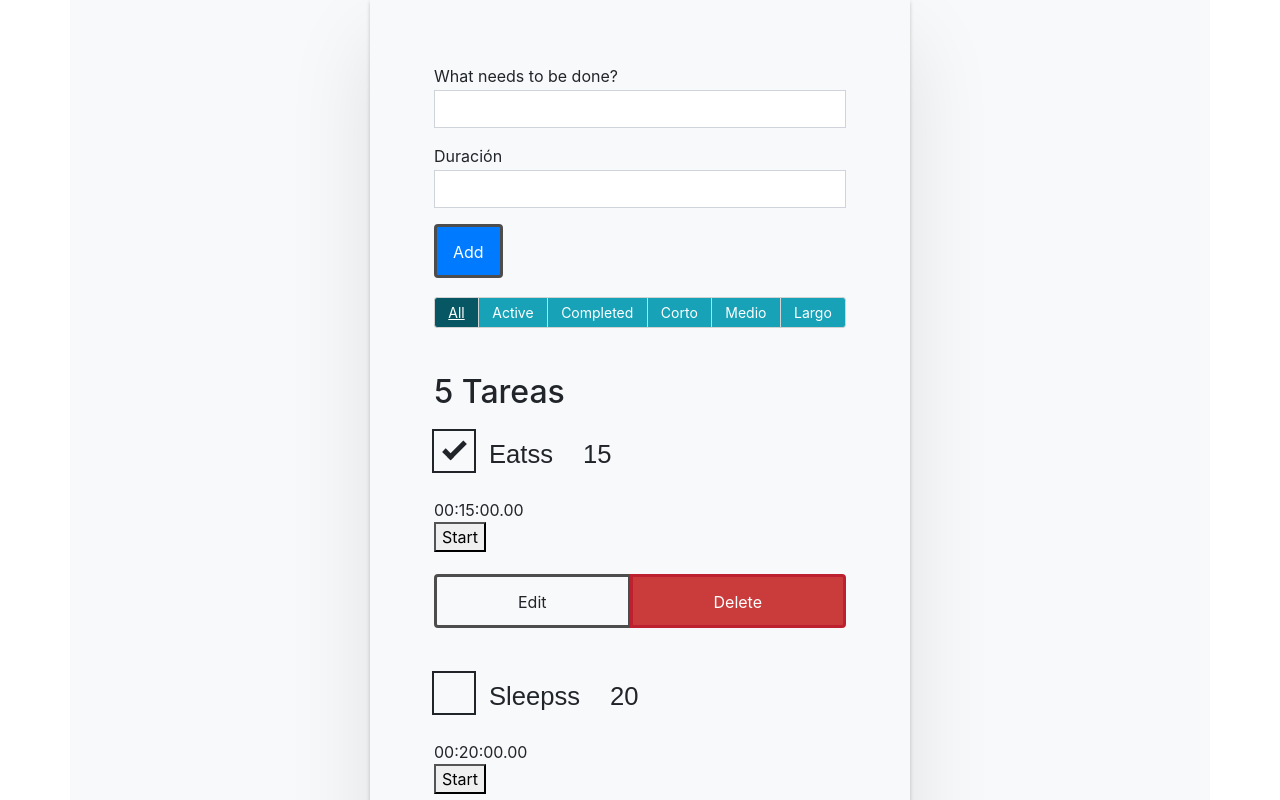
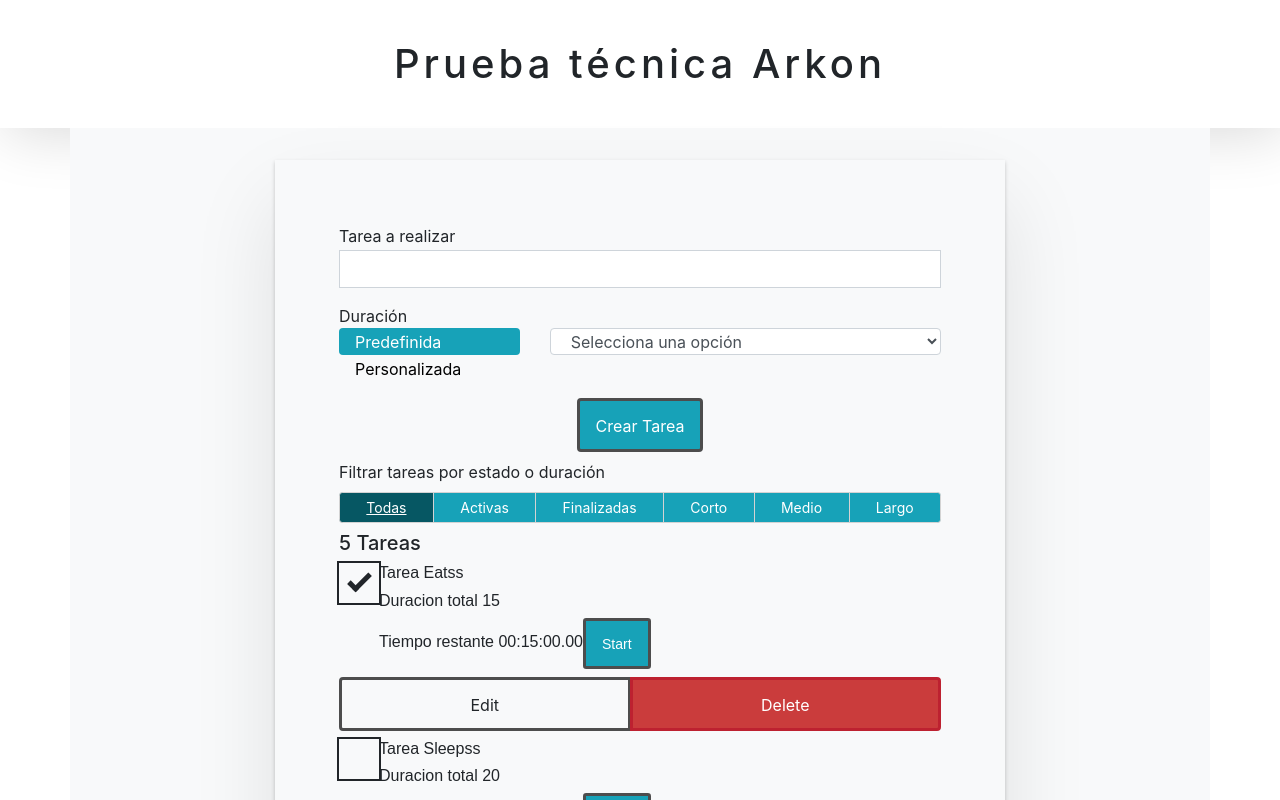
Before and after one commit to MILKTON/productivity-app, a React (Create React App) app: page / in a window 1280 px wide. Shown: the top 800 px of the page. Built offline with nearby package versions, Linux system fonts and the light colour scheme; the HTML template or start-up script is replaced by a standard one.

Commit message:
Adding styles to components

```diff
--- a/package.json
+++ b/package.json
@@ -11,6 +11,7 @@
     "react-bootstrap": "^1.4.0",
     "react-dom": "^17.0.1",
     "react-scripts": "4.0.1",
+    "react-toastify": "^6.2.0",
     "web-vitals": "^0.2.4"
   },
   "scripts": {
--- a/src/App.js
+++ b/src/App.js
@@ -1,5 +1,6 @@
 import Container from 'react-bootstrap/Container';
 import Todos from "./components/Todo/Todos";
+import Header from './components/Header';
 import Row from 'react-bootstrap/Row';
 import Col from 'react-bootstrap/Col';
 import './index.css';
@@ -13,13 +14,16 @@ const DATA = [
 ];
 function App() {
   return (
+    <div>
+    <Header />
     <Container>
       <Row className="bg-light">
-        <Col sm={12} md={{ span: 6, offset: 3 }}>
+        <Col sm={12} md={{ span: 8, offset: 2 }}>
           <Todos tasks={DATA} />
         </Col>
       </Row>
     </Container>
+    </div>
   );
 }
 
--- /dev/null
+++ b/src/components/Header/index.js
@@ -0,0 +1,11 @@
+import React from 'react';
+
+const Header = () => {
+    return (
+        <header>
+            <h1>Prueba técnica Arkon</h1>
+        </header>
+    );
+}
+
+export default Header;
--- a/src/components/Stopwatch/Button.js
+++ b/src/components/Stopwatch/Button.js
@@ -2,10 +2,10 @@ import React from "react";
 
 function Button({ startTimer, status, stopTimer, resetTimer, resumeTimer }) {
   return (
-    <div>
+    <>
       {status === 0 ? (
         <button
-          className="stopwatch-btn stopwatch-btn-gre"
+          className="btn btn-info btn-sm"
           onClick={startTimer}
         >
           Start
@@ -15,55 +15,55 @@ function Button({ startTimer, status, stopTimer, resetTimer, resumeTimer }) {
       )}
 
       {status === 1 ? (
-        <div>
+        <>
           <button
-            className="stopwatch-btn stopwatch-btn-red"
+            className="btn btn-info btn-sm"
             onClick={stopTimer}
           >
             Stop
           </button>
 
           <button
-            className="stopwatch-btn stopwatch-btn-yel"
+            className="btn btn-info btn-sm"
             onClick={resetTimer}
           >
             Reset
           </button>
-        </div>
+        </>
       ) : (
         ""
       )}
 
       {status === 2 ? (
-        <div>
+        <>
           <button
-            className="stopwatch-btn stopwatch-btn-gre"
+            className="btn btn-info btn-sm btn btn-info btn-sm-gre"
             onClick={resumeTimer}
           >
             Resume
           </button>
 
           <button
-            className="stopwatch-btn stopwatch-btn-yel"
+            className="btn btn-info btn-sm btn btn-info btn-sm-yel"
             onClick={resetTimer}
           >
             Reset
           </button>
-        </div>
+        </>
       ) : (
         ""
       )}
 
        {status === 3 ? (
-        <div>
+        <>
 
             Timer finalizado
 
-        </div>
+        </>
       ) : (
         ""
       )}
-    </div>
+    </>
   );
 }
 
--- a/src/components/Stopwatch/Display.js
+++ b/src/components/Stopwatch/Display.js
@@ -3,9 +3,9 @@ import React from "react";
 function Display({ time }) {
   const addZero = n => n < 10 ? "0" +  n : n;
   return (
-    <div>
+    <span className="h6">
       {addZero(time.h)}:{addZero(time.m)}:{addZero(time.s)}.{addZero(time.ms)}
-    </div>
+    </span>
   );
 }
 
--- a/src/components/Stopwatch/Stopwatch.js
+++ b/src/components/Stopwatch/Stopwatch.js
@@ -61,9 +61,7 @@ const App = (props) => {
   };
 
   return (
-    <div>
-      <div>
-        <div>
+    <span>
       <Display time={time} />
       <Button
         startTimer={startTimer}
@@ -72,9 +70,7 @@ const App = (props) => {
         resumeTimer={resumeTimer}
         status={status}
       />
-        </div>
-      </div>
-    </div>
+    </span>
   );
 };
 
--- a/src/components/Todo/Form.js
+++ b/src/components/Todo/Form.js
@@ -1,5 +1,12 @@
 import React, { useState } from "react";
 import Button from 'react-bootstrap/Button';
+import Tabs from 'react-bootstrap/Tabs'
+import Row from 'react-bootstrap/Row';
+import Col from 'react-bootstrap/Col';
+import Tab from 'react-bootstrap/Tab'
+import Nav from 'react-bootstrap/Nav'
+import { ToastContainer, toast } from 'react-toastify';
+import 'react-toastify/dist/ReactToastify.css';
 
 function Form(props) {
   const [name, setName] = useState("");
@@ -7,14 +14,45 @@ function Form(props) {
 
   function handleSubmit(e) {
     e.preventDefault();
+    if(name === "" || seconds === "")
+    {
+      toast.error("Debes rellenar todos los campos");
+    }
+    else
+    {
       props.addTask(name,seconds);
+      toast.success("Nueva tarea añadida exitosamente!");
       setName("");
       setSeconds("");
     }
+  }
+
+  function handleChange(e) {
+    if(e.target.value === "" || (e.target.value >= 0 && e.target.value <= 120))
+    {
+      setSeconds(e.target.value);
+    }
+    else
+    {
+      toast.error("No puedes ingresar tareas de mas de 120 minutos 😥");
+    }
+  }
+
   return (
     <form onSubmit={handleSubmit}>
+      <ToastContainer
+        position="top-center"
+        autoClose={5000}
+        hideProgressBar={false}
+        newestOnTop={false}
+        closeOnClick
+        rtl={false}
+        pauseOnFocusLoss
+        draggable
+        pauseOnHover
+      />
       <div className="form-group">
-        <label for="new-todo-input">What needs to be done?</label>
+        <label htmlFor="new-todo-input">Tarea a realizar</label>
         <input
           type="text"
           id="new-todo-input"
@@ -26,20 +64,54 @@ function Form(props) {
         />
       </div>
       <div className="form-group">
-        <label for="new-todo-duration">Duración</label>
+      <label htmlFor="tabs">Duración</label>
+      <Tab.Container id="tabs" defaultActiveKey="first" transition={false}>
+        <Row>
+          <Col xs={12} lg={4}>
+            <Nav variant="pills" className="flex-column">
+              <Nav.Item>
+                <Nav.Link eventKey="first">Predefinida</Nav.Link>
+              </Nav.Item>
+              <Nav.Item>
+                <Nav.Link eventKey="second">Personalizada</Nav.Link>
+              </Nav.Item>
+            </Nav>
+          </Col>
+          <Col xs={12} lg={8}>
+            <Tab.Content>
+              <Tab.Pane eventKey="first">
+                <div className="form-group">
+                  <select className="form-control formControlSelect" onChange={handleChange}>
+                    <option readOnly>Selecciona una opción</option>
+                    <option value="30">Corto (30 minutos)</option>
+                    <option value="45">Medio (45 minutos)</option>
+                    <option value="60">Largo (60 minutos)</option>
+                  </select>
+                </div>
+              </Tab.Pane>
+              <Tab.Pane eventKey="second">
+                  <label htmlFor="new-todo-duration"> {'\u00A0'}</label>
                   <input
                     type="text"
                     id="new-todo-duration"
-          className="form-control"
+                    className="form-control formControlSelect"
                     name="text"
                     autoComplete="off"
                     value={seconds}
-          onChange={(e) => setSeconds(e.target.value)}
+                    placeholder="Total minutos"
+                    onChange={handleChange}
                   />
+              </Tab.Pane>
+            </Tab.Content>
+          </Col>
+        </Row>
+      </Tab.Container>
       </div>
-      <Button variant="primary" type="submit">
-        Add
+      <div className="col text-center">
+        <Button variant="info" type="submit">
+          Crear tarea
         </Button>
+      </div>
     </form>
   );
 }
--- a/src/components/Todo/Todo.js
+++ b/src/components/Todo/Todo.js
@@ -42,20 +42,20 @@ const editingTemplate = (
 const viewTemplate = (
   <div className="stack-small">
     <div className="c-cb">
+
+    <h6>Tarea {props.name}</h6>
+    <h6>Duracion total {props.seconds}</h6>
+    <span className="h6">Tiempo restante</span> <Stopwatch h={0} m={props.seconds} s={0}/>
+
         <input
-
-          type="checkbox"id={props.id}
+          type="checkbox" id={props.id}
           defaultChecked={props.completed}
           onChange={() => props.toggleTaskCompleted(props.id)}
         />
-        <label className="todo-label" htmlFor={props.id}>
-          {props.name}
-        </label>
-        <label className="todo-label">
-          {props.seconds}
+
+        <label >
         </label>
       </div>
-      <Stopwatch h={0} m={props.seconds} s={0}/>
       <div className="btn-group">
         <button type="button" className="btn" onClick={() => setEditing(true)}>
           Edit <span className="visually-hidden">{props.name}</span>
--- a/src/components/Todo/Todos.js
+++ b/src/components/Todo/Todos.js
@@ -7,14 +7,14 @@ import ButtonGroup from 'react-bootstrap/ButtonGroup';
 
 function Todos(props) {
 const [tasks, setTasks] = useState(props.tasks);
-const [filter, setFilter] = useState('All');
+const [filter, setFilter] = useState('Todas');
 const FILTER_MAP = {
-  All: () => true,
-  Active: task => !task.completed,
-  Completed: task => task.completed,
-  Corto: task => task.seconds <=30,
-  Medio: task => task.seconds > 30 && task.seconds <= 60,
-  Largo: task => task.seconds > 60,
+  Todas: () => true,
+  Activas: task => !task.completed,
+  Finalizadas: task => task.completed,
+  Corto: task => (task.seconds <=30 && !task.completed),
+  Medio: task => (task.seconds > 30 && task.seconds <= 60 && !task.completed),
+  Largo: task => (task.seconds > 60 && !task.completed),
 };
 const FILTER_NAMES = Object.keys(FILTER_MAP);
 
@@ -82,12 +82,13 @@ const headingText = `${taskList.length} ${tasksNoun}`;
   return (
     <div className="todoapp stack-large">
       <Form addTask={addTask} />
-      <div className="filters btn-group stack-exception">
+      <label htmlFor="button-group">Filtrar tareas por estado o duración</label>
+      <div className="filters btn-group stack-exception" id="button-group">
         <ButtonGroup size="sm">
           {filterList}
         </ButtonGroup>
       </div>
-      <h2 id="list-heading">{headingText}</h2>
+      <h5>{headingText}</h5>
       <ul
         role="list"
         className="todo-list stack-large stack-exception"
--- a/src/index.css
+++ b/src/index.css
@@ -96,23 +96,22 @@ input[type="text"] {
 .stack-small > * + * {
   margin-top: 1.25rem;
 }
-.stack-large > * + * {
-  margin-top: 2.5rem;
-}
+
 @media screen and (min-width: 550px) {
   .stack-small > * + * {
-    margin-top: 1.4rem;
+    margin-top: 0.5rem;
   }
   .stack-large > * + * {
-    margin-top: 2.8rem;
+    margin-top: 0.5rem;
   }
 }
 .stack-exception {
-  margin-top: 1.2rem;
+  margin-top: 0.5rem;
 }
 /* END GLOBAL STYLES */
 .todoapp {
   margin-bottom: 4rem;
+  margin-top: 2rem;
   padding: 2rem;
   position: relative;
   box-shadow: 0 2px 4px 0 rgba(0, 0, 0, 0.2), 0 2.5rem 5rem 0 rgba(0, 0, 0, 0.1);
@@ -194,7 +193,6 @@ input[type="text"] {
   font-family: Arial, sans-serif;
   -webkit-font-smoothing: antialiased;
   font-weight: 400;
-  font-size: 1.6rem;
   line-height: 1.25;
   display: block;
   position: relative;
@@ -266,3 +264,58 @@ label {
 .form-group > input[type="text"] {
   margin-top: 2px !important;
 }
+
+.nav-link {
+  padding: 0.1rem 1rem !important;
+}
+
+@media screen and (max-width: 550px) {
+  .btn-group {
+    -ms-flex-direction: column;
+    flex-direction: column;
+    -ms-flex-align: start;
+    align-items: flex-start;
+    -ms-flex-pack: center;
+    justify-content: center;
+      position: relative;
+    display: -ms-inline-flexbox;
+    display: inline-flex;
+    vertical-align: middle;
+    margin-bottom: 0.5em;
+  }
+
+  .btn-group>.btn, .btn-group>.btn-group {
+    width: 100%;
+  }
+}
+
+.formControlSelect {
+  padding: 0.1rem 1rem !important;
+  height: auto !important;
+}
+
+header {
+  margin: 0;
+  padding: 20px;
+  letter-spacing: 4px;
+  box-shadow: 5px 5px 60px #d9d9d9, -5px -5px 60px #ffffff;
+}
+
+@media screen and (min-width: 768px) {
+    header {
+      padding: 40px 20px;
+  }
+}
+
+header h1 {
+  text-align: center;
+  font-size: 40px;
+}
+
+
+.nav-pills .nav-link.active, .nav-pills .show>.nav-link{
+  background-color: #17a2b8 !important;
+}
+.nav-item>a{
+  color: black;
+}
```
Also changed, not shown: src/components/Stopwatch/Dropdown.js (deleted, +0 -27 lines), 2 other files (tests, documents, lock files or other folders). Lines whose indentation alone changed are shown as unchanged.
